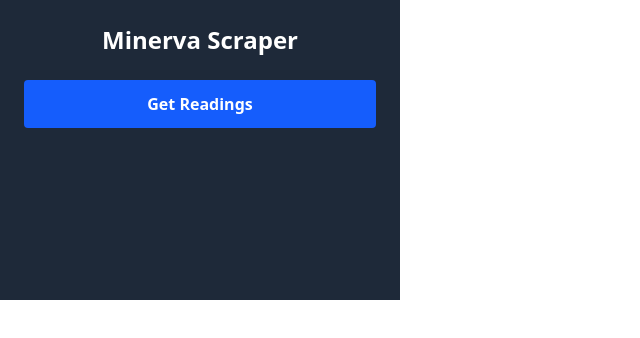
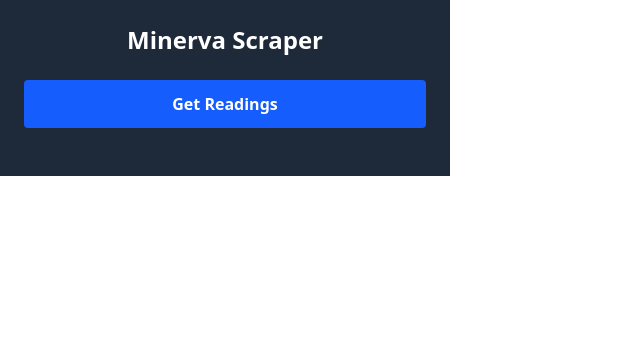
Before and after one commit to Muifrend/MUML, a React app: page / in a window 1280 px wide. Shown: the top 338 px of the page, without its empty margins (0-640 px from the left). Built offline with nearby package versions, Linux system fonts and the light colour scheme; the HTML template or start-up script is replaced by a standard one.

Commit message:
feat: added data storage and UI components for improved user experience

```diff
--- a/src/App.tsx
+++ b/src/App.tsx
@@ -1,60 +1,118 @@
-import { useState } from 'react';
-import { ErrorMessage } from './components/ErrorMessage.tsx';
-import { LinkList } from './components/LinkList.tsx';
+import { useState, useEffect } from "react"; // 1. Import useEffect
+import { ErrorMessage } from "./components/ErrorMessage";
+import { LinkList } from "./components/LinkList";
 
 function App() {
   const [sessionTitle, setSessionTitle] = useState<string | null>(null);
-  const [links, setLinks] = useState<{title: string, url: string}[]>([]);
+  const [links, setLinks] = useState<{ title: string; url: string }[]>([]);
   const [errorMessage, setErrorMessage] = useState<string | null>(null);
+
+  // 2. LOAD DATA on Startup
+  useEffect(() => {
+    chrome.storage.local.get(["sessionTitle", "links"], (result) => {
+      // FIX: Tell TypeScript exactly what this 'result' object contains
+      const data = result as {
+        sessionTitle?: string;
+        links?: { title: string; url: string }[];
+      };
+
+      if (data.sessionTitle) {
+        setSessionTitle(data.sessionTitle);
+      }
+
+      if (data.links) {
+        setLinks(data.links);
+      }
+    });
+  }, []);
 
   const handleScrape = async () => {
     setErrorMessage(null);
-    setLinks([]);
+    // Don't clear links immediately so the UI doesn't flash empty if we reload
 
-    const [tab] = await chrome.tabs.query({ active: true, currentWindow: true });
+    const [tab] = await chrome.tabs.query({
+      active: true,
+      currentWindow: true,
+    });
 
     if (tab.id) {
-      chrome.tabs.sendMessage(tab.id, { action: "GET_READINGS" }, (response) => {
+      chrome.tabs.sendMessage(
+        tab.id,
+        { action: "GET_READINGS" },
+        (response) => {
           if (chrome.runtime.lastError) {
             setErrorMessage("Could not connect. Reload the page.");
             return;
           }
 
-        // Handle the new response structure { data: { sessionTitle, links } }
           if (response && response.data) {
-          setSessionTitle(response.data.sessionTitle);
-          setLinks(response.data.links);
+            const newTitle = response.data.sessionTitle;
+            const newLinks = response.data.links;
 
-          if (response.data.links.length === 0) {
+            // Update State
+            setSessionTitle(newTitle);
+            setLinks(newLinks);
+
+            // 3. SAVE DATA to Storage
+            chrome.storage.local.set(
+              {
+                sessionTitle: newTitle,
+                links: newLinks,
+              },
+              () => {
+                console.log("Data saved to Chrome storage");
+              }
+            );
+
+            if (newLinks.length === 0) {
               setErrorMessage("Found the session, but no readings.");
             }
           } else {
             setErrorMessage("No data found.");
           }
-      });
+        }
+      );
     } else {
       setErrorMessage("No active tab found.");
     }
   };
 
+  // 4. Add a "Clear" button (Optional but helpful)
+  const handleClear = () => {
+    chrome.storage.local.clear(() => {
+      setSessionTitle(null);
+      setLinks([]);
+      setErrorMessage(null);
+    });
+  };
+
   return (
-    <div className="w-[400px] p-6 bg-gray-800 text-white min-h-[300px] flex flex-col items-center">
-
+    <div className="w-[450px] p-6 bg-gray-800 text-white h-auto max-h-[600px] flex flex-col items-center overflow-hidden">
       <h1 className="text-2xl font-bold mb-6">Minerva Scraper</h1>
 
-      {/* Component 1: Handles the error UI */}
       <ErrorMessage message={errorMessage} />
 
+      <div className="w-full flex gap-2 mb-6">
         <button
           onClick={handleScrape}
-        className="w-full bg-blue-600 hover:bg-blue-500 text-white font-bold py-3 px-4 rounded transition mb-6"
+          className="flex-1 bg-blue-600 hover:bg-blue-500 text-white font-bold py-3 px-4 rounded transition"
         >
           Get Readings
         </button>
 
-      {/* Component 2: Handles the list UI */}
+        {/* Only show Clear button if we have data */}
+        {(links.length > 0 || sessionTitle) && (
+          <button
+            onClick={handleClear}
+            className="bg-gray-700 hover:bg-gray-600 text-white font-bold py-3 px-4 rounded transition"
+            title="Clear saved data"
+          >
+            ✕
+          </button>
+        )}
+      </div>
+
       <LinkList sessionTitle={sessionTitle} links={links} />
-
     </div>
   );
 }
--- a/src/components/LinkList.tsx
+++ b/src/components/LinkList.tsx
@@ -14,14 +14,14 @@ export function LinkList({ sessionTitle, links }: LinkListProps) {
   return (
     <div className="w-full flex flex-col gap-2">
       {sessionTitle && (
-        <h2 className="text-lg font-bold text-blue-300 border-b border-gray-600 pb-2 mb-2">
+        <h2 className="text-md font-bold text-blue-300 border-b border-gray-600 pb-2 mb-2 leading-snug break-words">
           {sessionTitle}
         </h2>
       )}
       <p className="text-gray-400 text-xs uppercase font-bold tracking-wider mb-2">
         Found {links.length} Links
       </p>
-
+      <div className="flex flex-col gap-2 max-h-[300px] overflow-y-auto pr-1 custom-scrollbar">
       {links.map((link, index) => (
         <a
           key={index}
@@ -30,9 +30,10 @@ export function LinkList({ sessionTitle, links }: LinkListProps) {
           className="block p-3 bg-gray-700 rounded hover:bg-gray-600 text-sm truncate transition-colors border-l-4 border-blue-500"
           title={link.title}
         >
-          {link.title}
+          <span className="line-clamp-2">{link.title}</span>
         </a>
       ))}
+      </div>
     </div>
   );
 }
```
Also changed, not shown: manifest.json. Lines whose indentation alone changed are shown as unchanged.
